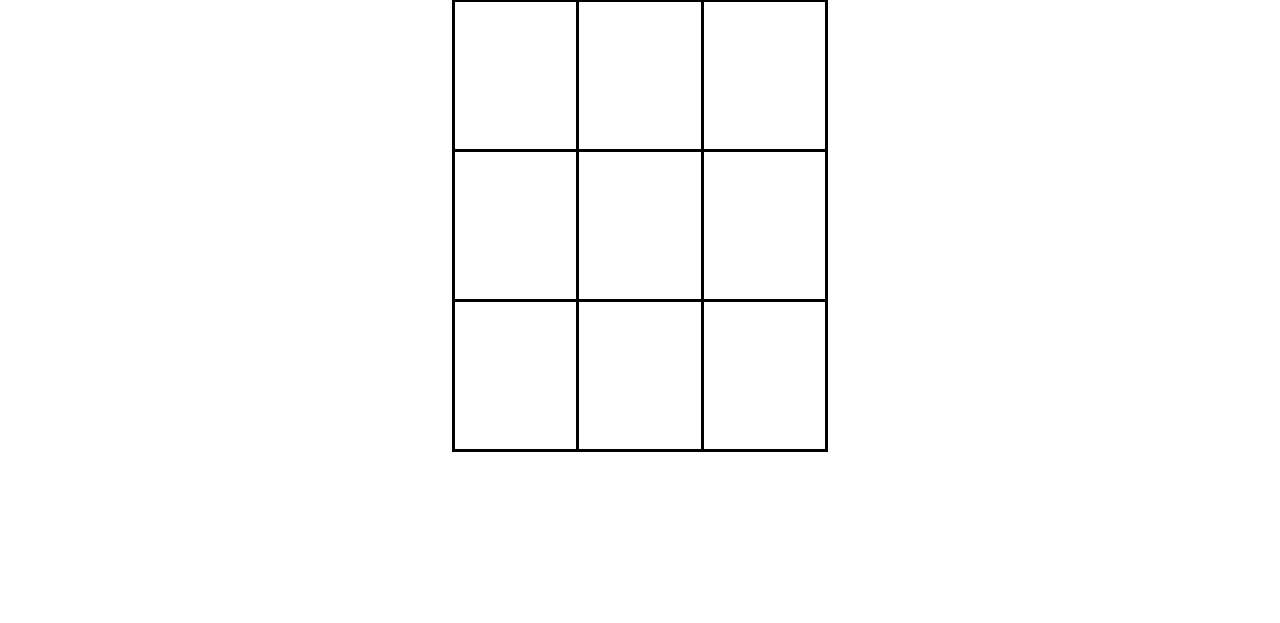
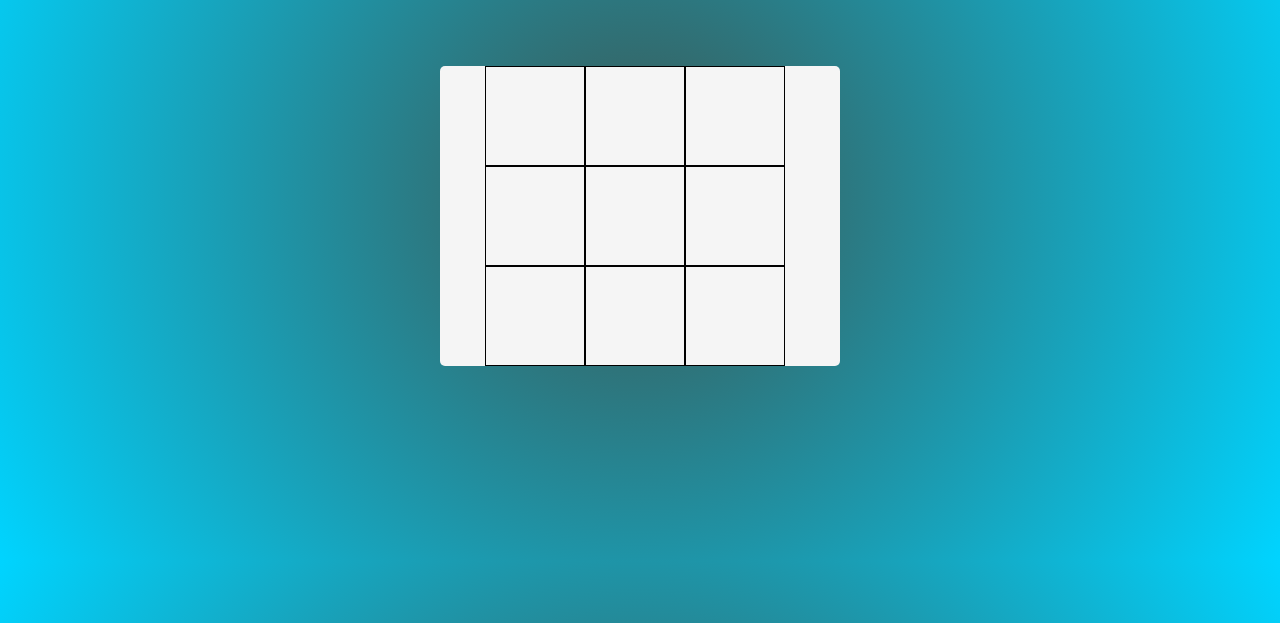
Before and after one commit to dmcclellan3/tic-tac-toe, a website built with Vite: page index.html in a window 1280 px wide. Shown: the part 177-800 px from the top of the page. Built offline with nearby package versions, Linux system fonts and the light colour scheme.

Commit message:
updating

```diff
--- a/css/style.css
+++ b/css/style.css
@@ -3,28 +3,42 @@ body{
   margin: 20px;
   align-items: center;
   justify-content: center;
+  background: rgb(61,85,80);
+  background: radial-gradient(circle, rgba(61,85,80,1) 0%, rgba(0,212,255,1) 100%);
 }
+
 
 h1 {
   color: black;
   text-align: center;
+  justify-content: center;
 }
 
-
-#gameboard {
-  /* height: 500px; */
+section {
+  text-align: center;
+  border-radius: 5px;
+  box-shadow: 10px;
+  margin: auto;
+  margin-top: 75px;
   width: 400px;
-  /* border-collapse: collapse; */
-  /* margin: 0 auto; */
-  /* background-color: white; */
+  background-color: whitesmoke;
 }
 
-td {
-  width: 430px;
-  height: 150px;
-  text-align: center;
-  vertical-align: middle;
-  border: 3px solid black;
-  align-items: center;
+.game--container {
+
+  display: grid;
+  width: 150px;
+  margin: 120px;
   justify-content: center;
+  grid-template-columns: repeat(3, auto);
+  margin-bottom: 20px;
+  margin-top: 20px;
 }
+
+.cell{
+  width: 100px;
+  height: 100px;
+  border: 1px solid black;
+  line-height: 50px;
+  font-size: 50px;
+}
--- a/index.html
+++ b/index.html
@@ -12,25 +12,19 @@
   </head>
   <body class="bg-white">
     <h1>Tic-Tac-Toe</h1>
-    <div class="container" id="gameboard">
-      <table>
-      <tr>
-      <td id="1"></td>
-      <td id="2"></td>
-      <td id="3"></td>
-      </tr>
-      <tr>
-      <td id="4"></td>
-      <td id="5"></td>
-      <td id="6"></td>
-      </tr>
-      <tr>
-      <td id="7"></td>
-      <td id="8"></td>
-      <td id="9"></td>
-      </tr>
-      </table>
-    </div>
+    <section>
+      <div class="game--container">
+        <div data-cell-index="1" class="cell"></div>
+        <div data-cell-index="2" class="cell"></div>
+        <div data-cell-index="3" class="cell"></div>
+        <div data-cell-index="4" class="cell"></div>
+        <div data-cell-index="5" class="cell"></div>
+        <div data-cell-index="6" class="cell"></div>
+        <div data-cell-index="7" class="cell"></div>
+        <div data-cell-index="8" class="cell"></div>
+        <div data-cell-index="9" class="cell"></div>
+      </div>
+    <section>
 
     <!-- BootStrap JavaScript -->
     <script src="https://cdn.jsdelivr.net/npm/@popperjs/core@2.11.8/dist/umd/popper.min.js" integrity="sha384-I7E8VVD/ismYTF4hNIPjVp/Zjvgyol6VFvRkX/vR+Vc4jQkC+hVqc2pM8ODewa9r" crossorigin="anonymous"></script>
```
Also changed, not shown: js/main.js (+14 -0 lines).
